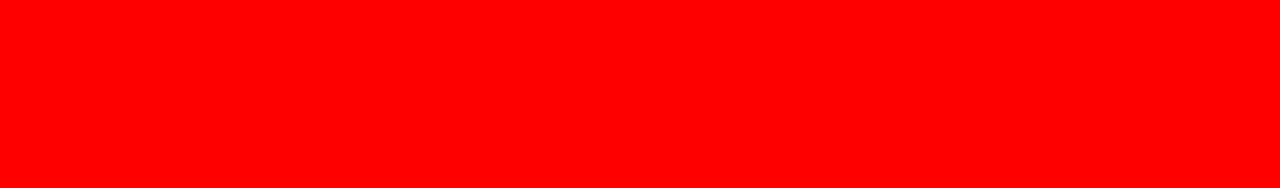
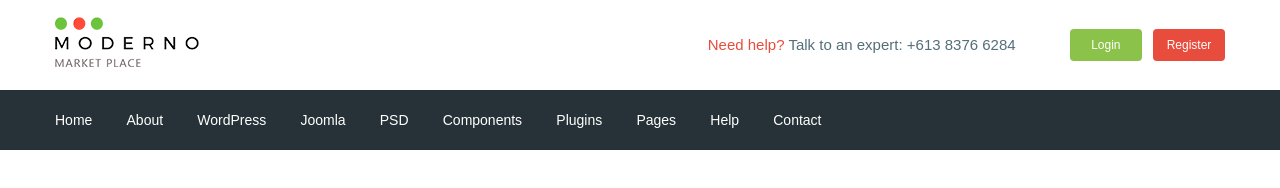
Before and after one commit to MaxZhuk98/moderno, a website: page app/index.html in a window 1280 px wide. Drawn offline with nearby package versions, Linux system fonts and the light colour scheme; files that its build step writes are made by us from their sources.

Commit message:
added header

```diff
--- a/app/index.html
+++ b/app/index.html
@@ -4,11 +4,80 @@
 		<meta charset="UTF-8" />
 		<meta http-equiv="X-UA-Compatible" content="IE=edge" />
 		<meta name="viewport" content="width=device-width, initial-scale=1.0" />
+		<link rel="preconnect" href="https://fonts.googleapis.com" />
+		<link rel="preconnect" href="https://fonts.gstatic.com" crossorigin />
+		<link
+			href="https://fonts.googleapis.com/css2?family=Roboto:wght@500;700&display=swap"
+			rel="stylesheet"
+		/>
 		<link rel="stylesheet" href="css/libs.min.css" />
 		<link rel="stylesheet" href="css/style.min.css" />
 		<title>Document</title>
 	</head>
+
 	<body>
+		<header class="header">
+			<div class="header__top">
+				<div class="container">
+					<div class="header__top-inner">
+						<div class="header__logo">
+							<a href="#">
+								<img src="images/logo.png" alt="Logo" />
+							</a>
+						</div>
+						<div class="header__text">
+							<a href=""> <span>Need help?</span> </a> Talk to an expert:
+							<a class="header__phone" href="tel:+613 83766284"
+								>+613 8376 6284</a
+							>
+						</div>
+						<div class="header__box">
+							<a class="basket" href="#"></a>
+							<a class="header__btn header__btn-login" href="#">Login</a>
+							<a class="header__btn header__btn-register" href="#">Register</a>
+						</div>
+					</div>
+				</div>
+			</div>
+			<div class="header__menu">
+				<div class="container">
+					<nav class="menu">
+						<ul class="menu__list">
+							<li>
+								<a href="#">Home </a>
+							</li>
+							<li>
+								<a href="#">About </a>
+							</li>
+							<li>
+								<a href="#">WordPress </a>
+							</li>
+							<li>
+								<a href="#">Joomla</a>
+							</li>
+							<li>
+								<a href="#">PSD </a>
+							</li>
+							<li>
+								<a href="#">Components </a>
+							</li>
+							<li>
+								<a href="#">Plugins</a>
+							</li>
+							<li>
+								<a href="#">Pages </a>
+							</li>
+							<li>
+								<a href="#">Help</a>
+							</li>
+							<li>
+								<a href="#">Contact </a>
+							</li>
+						</ul>
+					</nav>
+				</div>
+			</div>
+		</header>
 		<script src="https://ajax.googleapis.com/ajax/libs/jquery/3.6.4/jquery.min.js"></script>
 		<script src="js/libs.min.js"></script>
 		<script src="js/main.min.js"></script>
--- /dev/null
+++ b/app/scss/_fonts.scss
@@ -0,0 +1,7 @@
+@font-face {
+	font-family: 'Roboto-Regular', sans-serif;
+	src: url('../fonts/Roboto-Regular.woff2') format('woff2'),
+		url('../fonts/Roboto-Regular.woff') format('woff');
+	font-weight: 400;
+	font-display: swap;
+}
--- /dev/null
+++ b/app/scss/_global.scss
@@ -0,0 +1,31 @@
+html {
+	box-sizing: border-box;
+}
+*,
+*::before,
+*::after {
+	box-sizing: inherit;
+}
+a {
+	display: inline-block;
+	text-decoration: none;
+	color: $text;
+}
+ul,
+li {
+	margin: 0;
+	padding: 0;
+	list-style: none;
+}
+body {
+	font-family: 'Roboto-Regular', sans-serif;
+	font-weight: 400;
+	font-size: 15px;
+	line-height: 24px;
+	color: $text;
+}
+.container {
+	max-width: 1200px;
+	margin: 0 auto;
+	padding: 0 15px;
+}
--- /dev/null
+++ b/app/scss/_vars.scss
@@ -0,0 +1,4 @@
+$text: #546e7a;
+$red: #e74c3c;
+$green: #8bc34a;
+$bg: #263238;
--- a/app/scss/style.scss
+++ b/app/scss/style.scss
@@ -1,20 +1,52 @@
-html {
-	box-sizing: border-box;
+@import '_vars';
+@import '_global';
+@import '_fonts';
+
+.header__top-inner {
+	display: flex;
+	justify-content: space-between;
+	height: 90px;
+	align-items: center;
 }
-*,
-*::before,
-*::after {
-	box-sizing: inherit;
+.header__text {
+	margin-left: auto;
+	margin-right: 50px;
+	span {
+		color: $red;
+	}
 }
-.box {
+.header__btn {
+	padding: 4px;
+	width: 72px;
+	border-radius: 4px;
+	text-align: center;
+	color: #fff;
 	font-size: 12px;
-	margin: 0;
-	padding: 0;
-	text-align: center;
 }
-body {
-	background-color: red;
+.header__btn-login {
+	background-color: $green;
 }
-.box {
+.header__btn-register {
+	background-color: $red;
+	margin-left: 7px;
+}
+.header__menu {
+	background-color: $bg;
+}
+.menu {
 	display: flex;
+	align-items: center;
+	height: 60px;
 }
+.menu__list {
+	li {
+		display: inline-block;
+		& + li {
+			margin-left: 30px;
+		}
+	}
+	a {
+		color: #fff;
+		font-size: 14px;
+	}
+}
--- a/gulpfile.js
+++ b/gulpfile.js
@@ -10,7 +10,7 @@ const sass = require('gulp-sass')(require('sass'));
 
 gulp.task('sass', function () {
 	return gulp
-		.src('app/scss/style.scss')
+		.src('app/scss/**/*.scss')
 		.pipe(sass({ outputStyle: 'compressed' }))
 		.pipe(rename({ suffix: '.min' }))
 		.pipe(
@@ -61,7 +61,7 @@ gulp.task('browser-sync', function () {
 });
 
 gulp.task('watch', function () {
-	gulp.watch('app/scss/style.scss', gulp.parallel('sass'));
+	gulp.watch('app/scss/**/*.scss', gulp.parallel('sass'));
 	gulp.watch('app/*.html', gulp.parallel('html'));
 	gulp.watch('app/js/*.js', gulp.parallel('js'));
 });
```
Also changed, not shown: app/fonts/Roboto-Regular.ttf (added), app/fonts/Roboto-Regular.woff (added), app/fonts/Roboto-Regular.woff2 (added), app/images/logo.png (added).
